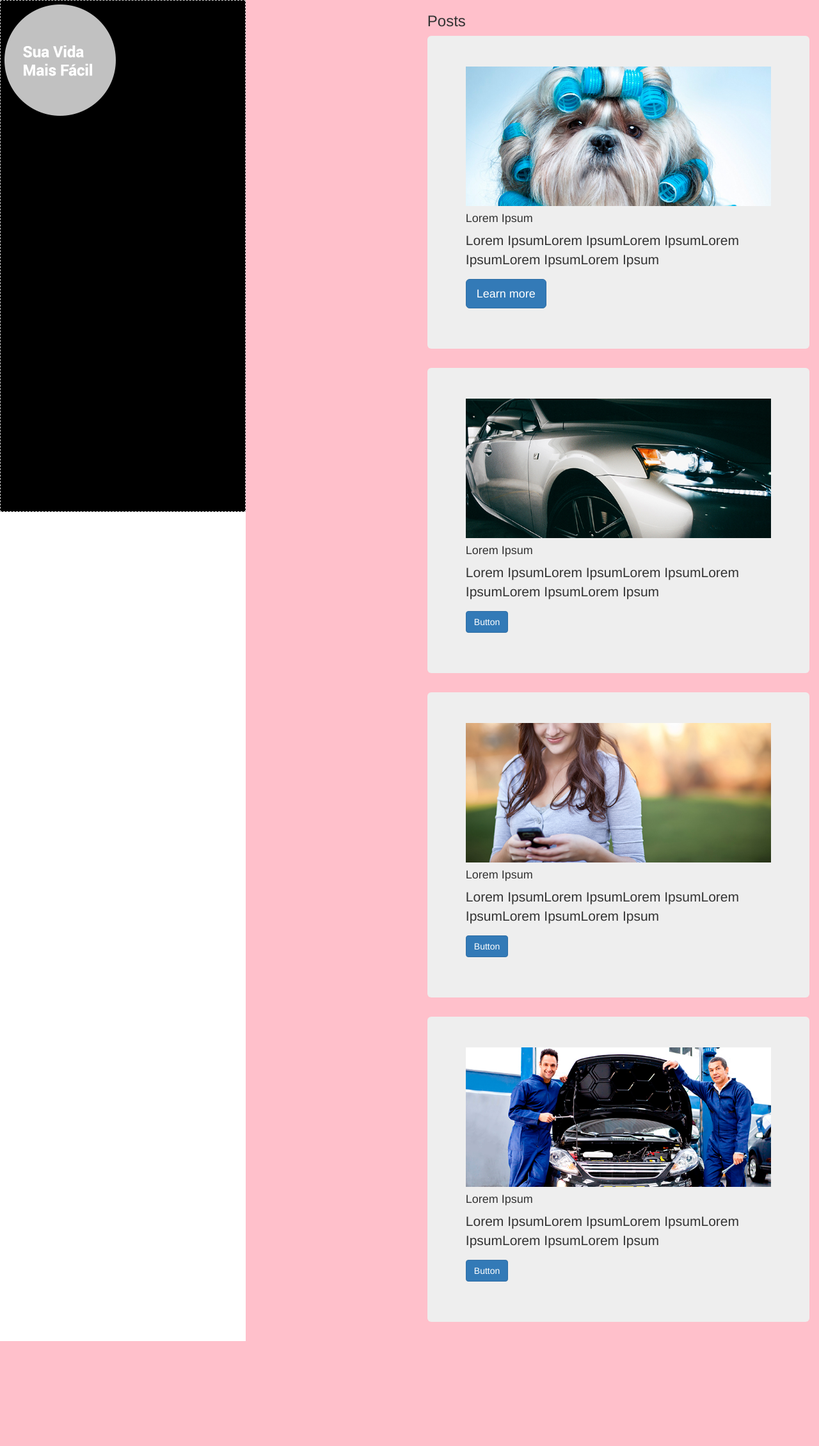
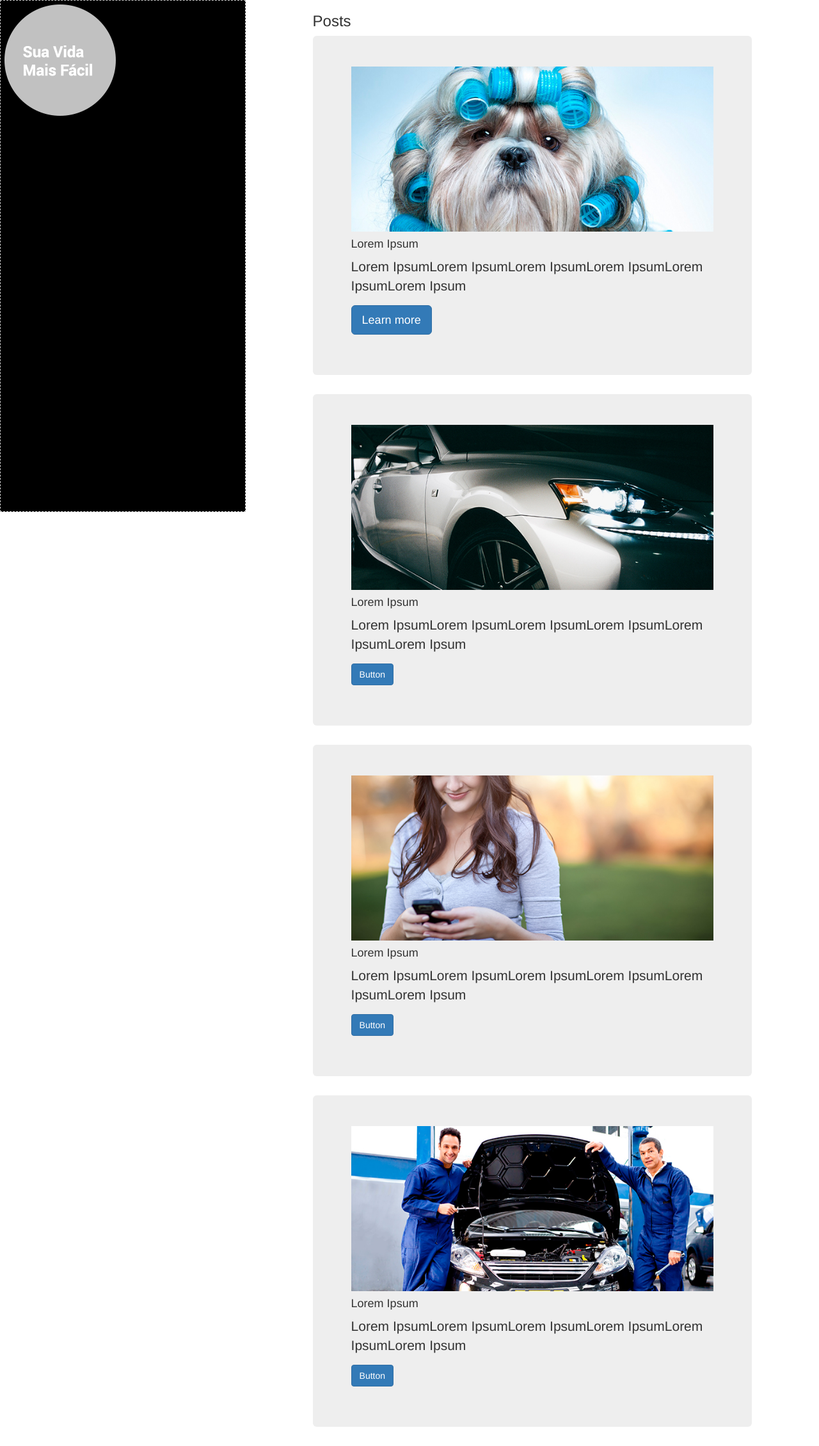
Before and after one commit to marcusberger/VidaFacil, a PHP site: page / in a window 1280 px wide. Shown: the whole page at 64% size. Before the commit the page ends 2096 px from the top, so only its background shows below. Run offline with PHP 8.4, Linux system fonts and the light colour scheme.

Commit message:
arrumando area de conteudo e conteudo

```diff
--- a/css/sidebar.css
+++ b/css/sidebar.css
@@ -19,6 +19,8 @@
   float: right;
 }
 
-#logo-blog{
+#post{
+	height: 10%;
+	width: 80%;
 
 }
--- a/index.html
+++ b/index.html
@@ -21,11 +21,11 @@
 
 
 
-      <div id="conteudo"  style="background-color:pink;">
+      <div id="conteudo">
 
-        <section class="container" id="conteudo" >
+        <section class="container" id="post">
            <h3>Posts</h3>
-           <figure class="jumbotron">
+           <figure class="jumbotron" >
                <img class="img-responsive" src="img/foto-01.jpg">
               <figcaption class='caption'>
                   <h4 data-toggle="collapse" data-target="#post1">Lorem Ipsum</h4>
```
